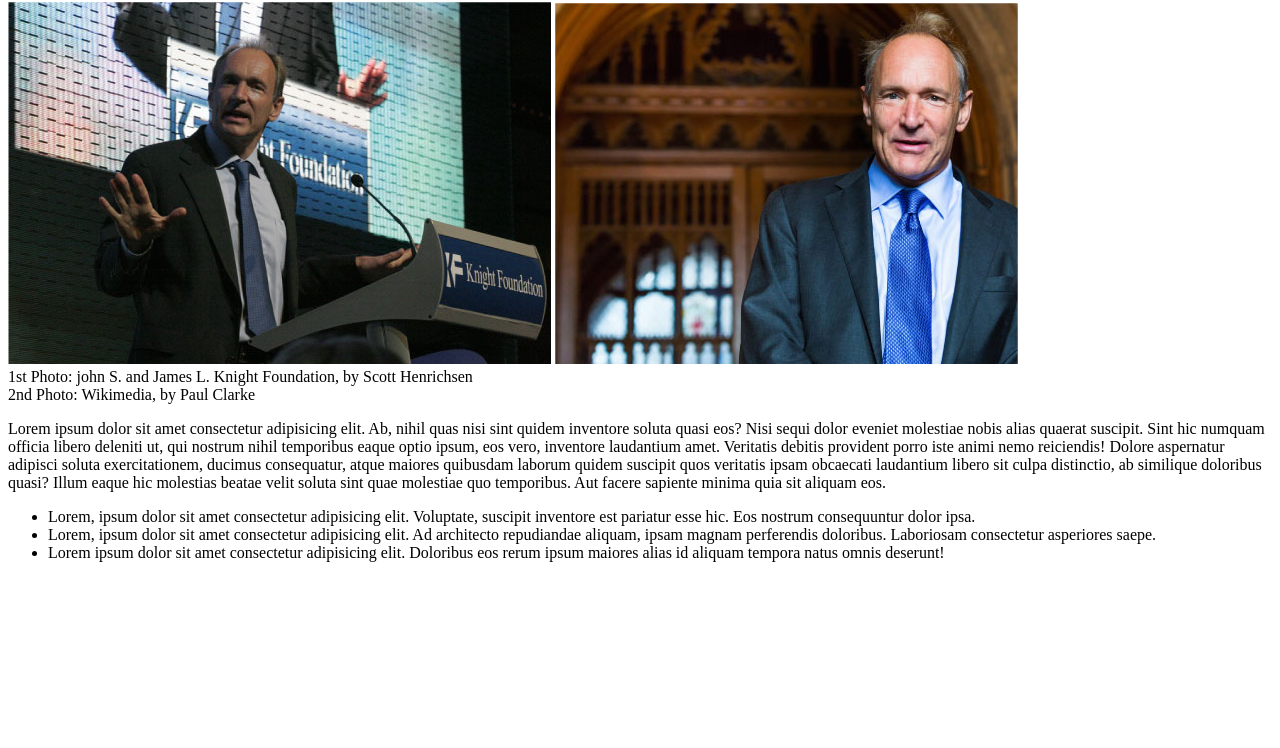
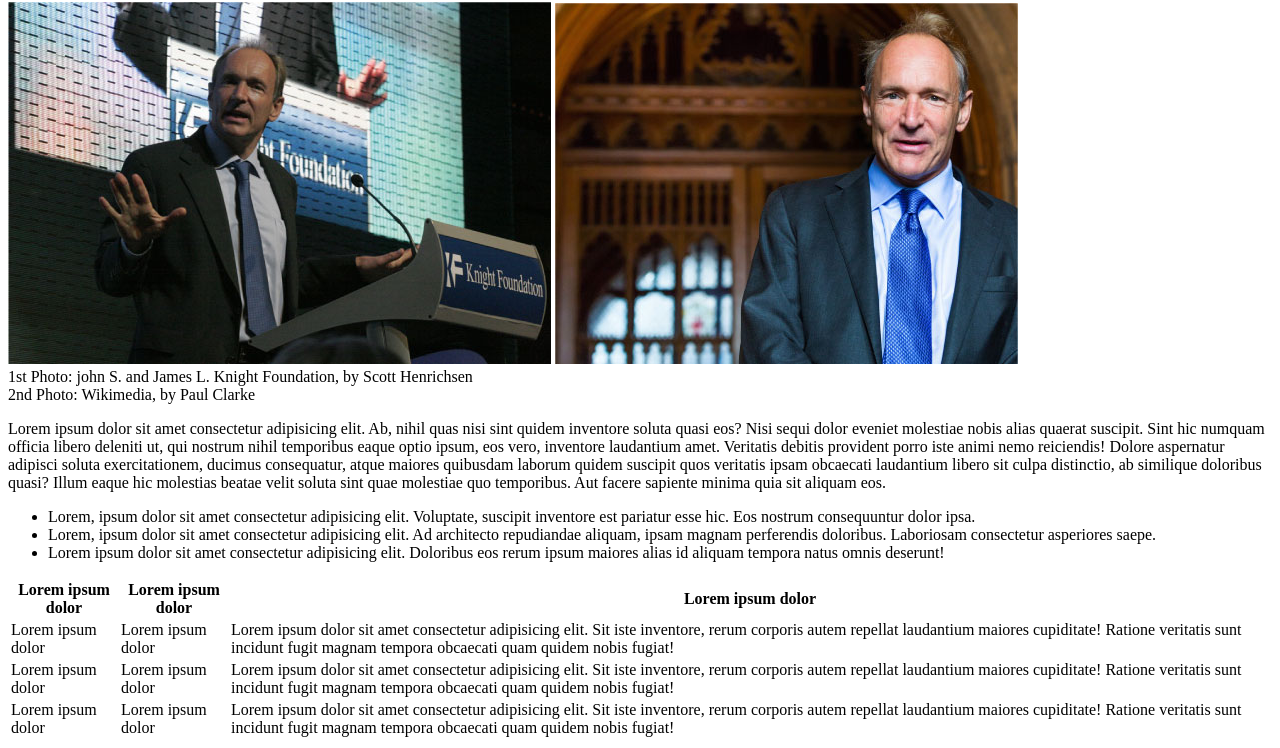
Before and after one commit to MarioBroi/html-css-booleaner, a plain HTML site: page index.html in a window 1280 px wide. Shown: the part 118-866 px from the top of the page. Before the commit the page ends 800 px from the top, so only its background shows below. Drawn offline with Linux system fonts and the light colour scheme.

Commit message:
add table section

```diff
--- a/index.html
+++ b/index.html
@@ -61,7 +61,52 @@
                 </li>
             </ul>
             <!-- /unordered list -->
-            <!-- add table -->
+
+            <table>
+                <thead>
+                    <tr>
+                        <th>Lorem ipsum dolor</th>
+                        <th>Lorem ipsum dolor</th>
+                        <th>Lorem ipsum dolor</th>
+                    </tr>
+                </thead>
+
+                <tbody>
+
+                    <tr>
+                        <td>Lorem ipsum dolor</td>
+                        <td>Lorem ipsum dolor</td>
+                        <td>
+                            Lorem ipsum dolor sit amet consectetur adipisicing elit. Sit iste inventore, rerum corporis
+                            autem repellat laudantium maiores cupiditate! Ratione veritatis sunt incidunt fugit magnam
+                            tempora obcaecati quam quidem nobis fugiat!
+                        </td>
+                    </tr>
+
+                    <tr>
+                        <td>Lorem ipsum dolor</td>
+                        <td>Lorem ipsum dolor</td>
+                        <td>
+                            Lorem ipsum dolor sit amet consectetur adipisicing elit. Sit iste inventore, rerum corporis
+                            autem repellat laudantium maiores cupiditate! Ratione veritatis sunt incidunt fugit magnam
+                            tempora obcaecati quam quidem nobis fugiat!
+                        </td>
+                    </tr>
+
+                    <tr>
+                        <td>Lorem ipsum dolor</td>
+                        <td>Lorem ipsum dolor</td>
+                        <td>
+                            Lorem ipsum dolor sit amet consectetur adipisicing elit. Sit iste inventore, rerum corporis
+                            autem repellat laudantium maiores cupiditate! Ratione veritatis sunt incidunt fugit magnam
+                            tempora obcaecati quam quidem nobis fugiat!
+                        </td>
+                    </tr>
+
+                </tbody>
+            </table>
+            <!-- /table -->
+
             <!-- add last description -->
         </section>
         <!-- /description section -->
```
